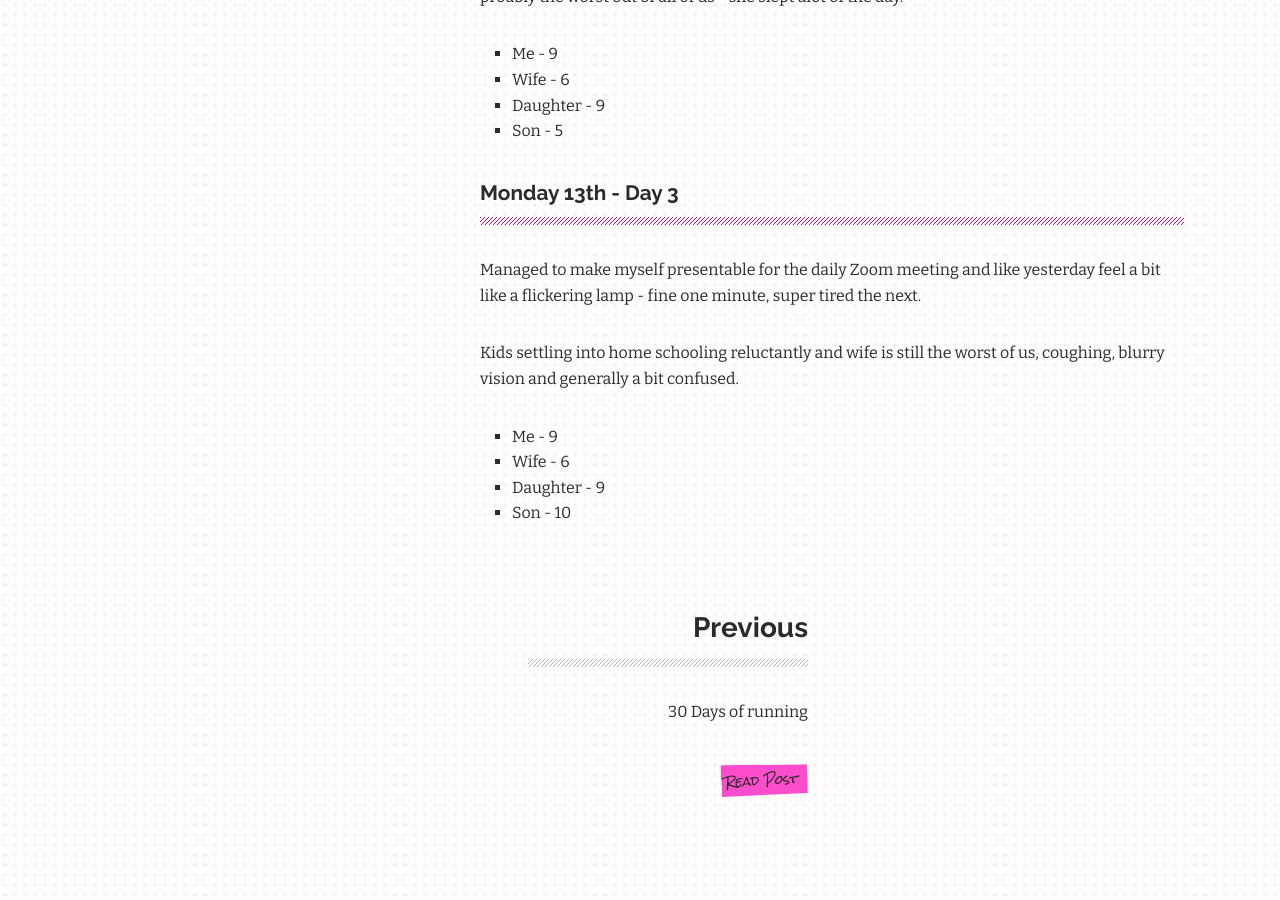
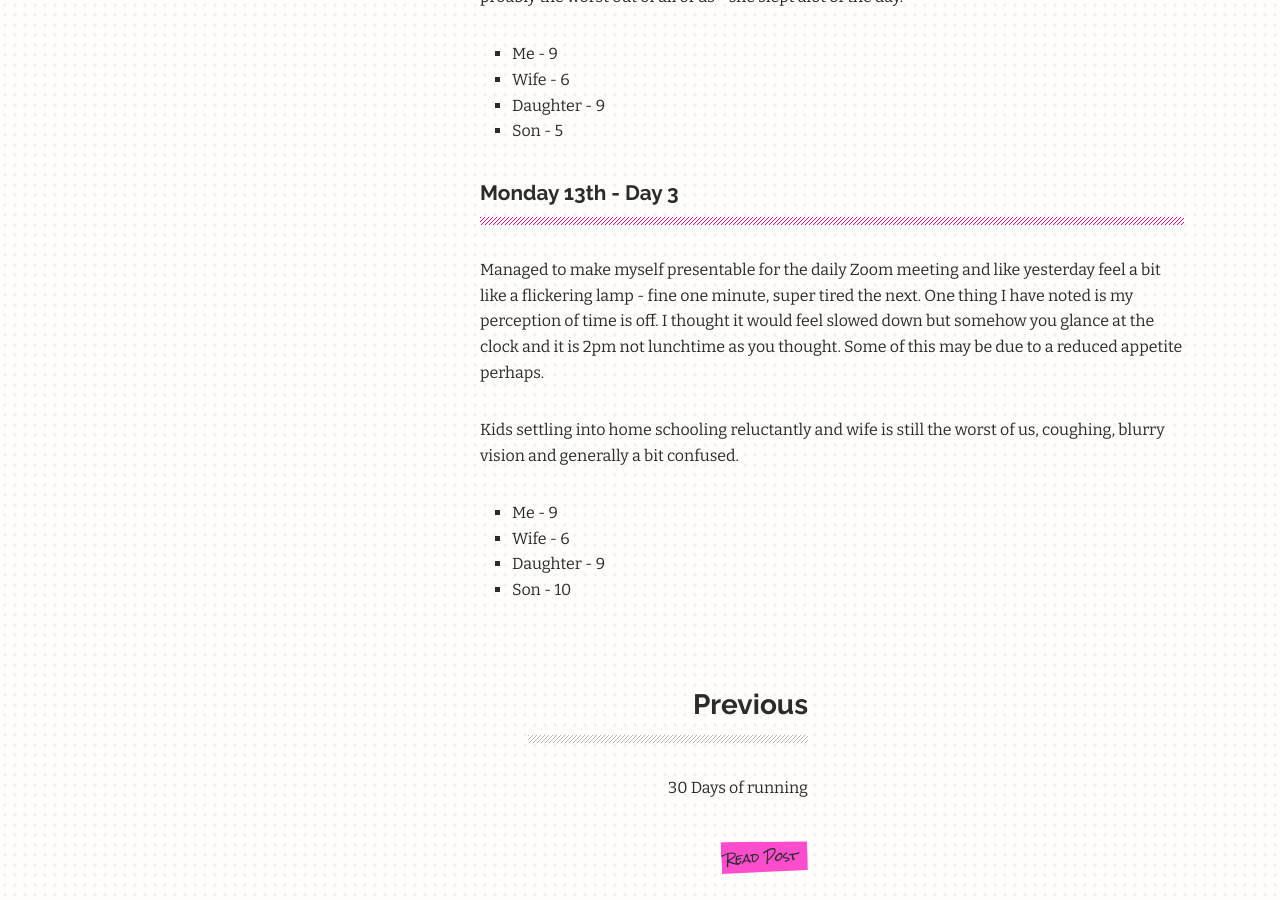
Before and after one commit to maxray/maxray.github.io, a Jekyll site: the page built from _posts/2021-12-11-covid-comes-a-knocking.markdown, in a window 1280 px wide and 900 px high, scrolled down 2590 px. Built offline with Jekyll 4.4.1, drawn with Linux system fonts in a browser that asks for light colours.

Commit message:
update day 3

```diff
--- a/_posts/2021-12-11-covid-comes-a-knocking.markdown
+++ b/_posts/2021-12-11-covid-comes-a-knocking.markdown
@@ -54,7 +54,7 @@ Weirdly I felt compoletely fine on Sunday apart from the occasional feel of grav
 
 #### Monday 13th - Day 3
 
-Managed to make myself presentable for the daily Zoom meeting and like yesterday feel a bit like a flickering lamp - fine one minute, super tired the next.
+Managed to make myself presentable for the daily Zoom meeting and like yesterday feel a bit like a flickering lamp - fine one minute, super tired the next. One thing I have noted is my perception of time is off. I thought it would feel slowed down but somehow you glance at the clock and it is 2pm not lunchtime as you thought. Some of this may be due to a reduced appetite perhaps.
 
 Kids settling into home schooling reluctantly and wife is still the worst of us, coughing, blurry vision and generally a bit confused.
 
```
